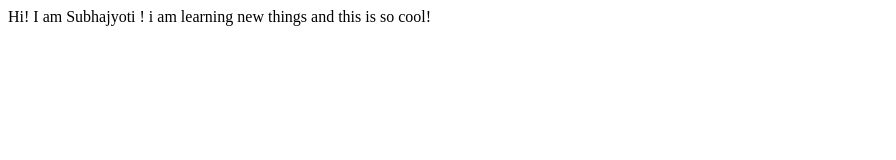
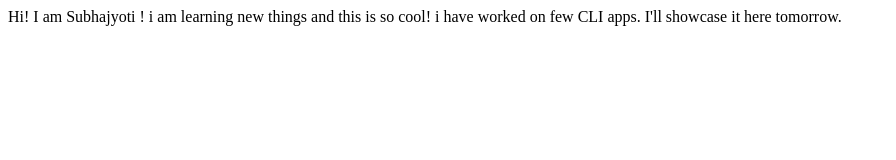
Before and after one commit to Subhajyoti708/Subhajyoti_site, a plain HTML site: page index.html in a window 1280 px wide. Shown: the whole page, without its empty margins (0-896 px from the left). Drawn offline with Linux system fonts and the light colour scheme.

Commit message:
update  details of project

```diff
--- a/index.html
+++ b/index.html
@@ -8,5 +8,7 @@
 <body>
 Hi! I am Subhajyoti !
 i am learning new things and this is so cool!
+
+i have worked on few CLI apps. I'll showcase it here tomorrow.
 </body>
 </html>
```
